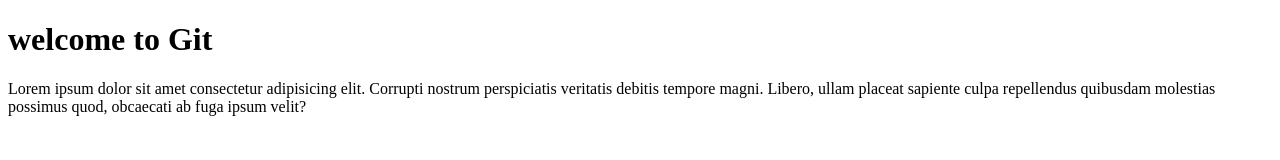
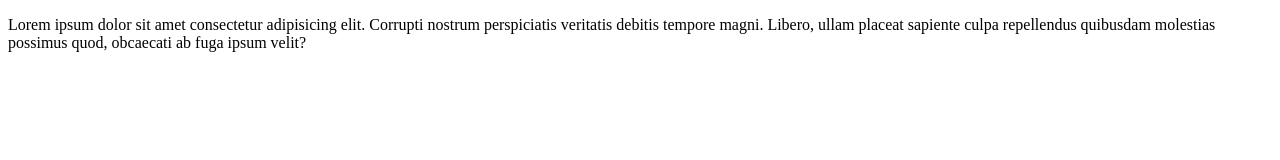
Before and after one commit to Saba12-Riaz/Eproject, a plain HTML site: page index.html in a window 1280 px wide. Drawn offline with Linux system fonts and the light colour scheme.

Commit message:
Update index.html
add

```diff
--- a/index.html
+++ b/index.html
@@ -6,7 +6,6 @@
     <title>Document</title>
   </head>
   <body>
-    <h1>welcome to Git</h1>
     <p>
       Lorem ipsum dolor sit amet consectetur adipisicing elit. Corrupti nostrum
       perspiciatis veritatis debitis tempore magni. Libero, ullam placeat
```
